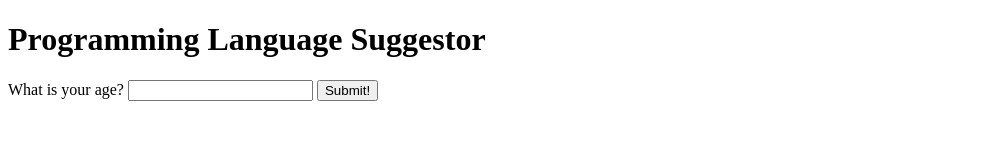
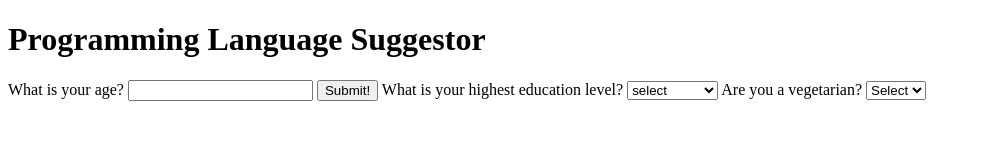
Before and after one commit to helenayele1/Language-Suggestor, a plain HTML site: page index.html in a window 1280 px wide. Shown: the whole page, without its empty margins (0-981 px from the left). Drawn offline with Linux system fonts and the light colour scheme; files whose address does not match are found by name.

Commit message:
add vegetarian option input

```diff
--- a/index.html
+++ b/index.html
@@ -13,4 +13,19 @@
     <label for="age">What is your age?</label>
     <input id="age" type="number">
     <button type="submit">Submit!</button>
+    <label for ="education">What is your highest education level?</label>
+    <select id="education" required>
+        <option value="select">select</option>
+        <option value="high-school">high-school</option>
+        <option value ="undergrad">undergrad</option>
+        <option value ="masters">masters</option>
+    </select>
+
+    <label for="vegetarian"> Are you a vegetarian?</label>
+    <select id="skyDiver" required>
+        <option value="Select">Select</option>
+        <option value="yes">Yes</option>
+        <option value="no">Never</option>
+    </select>
+
   </form>
```
